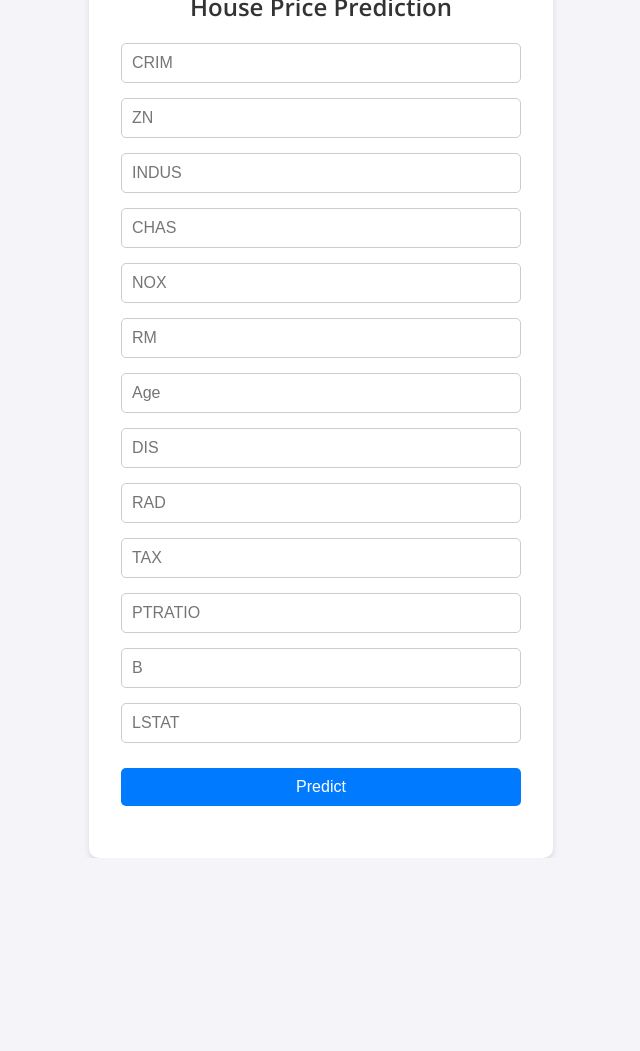
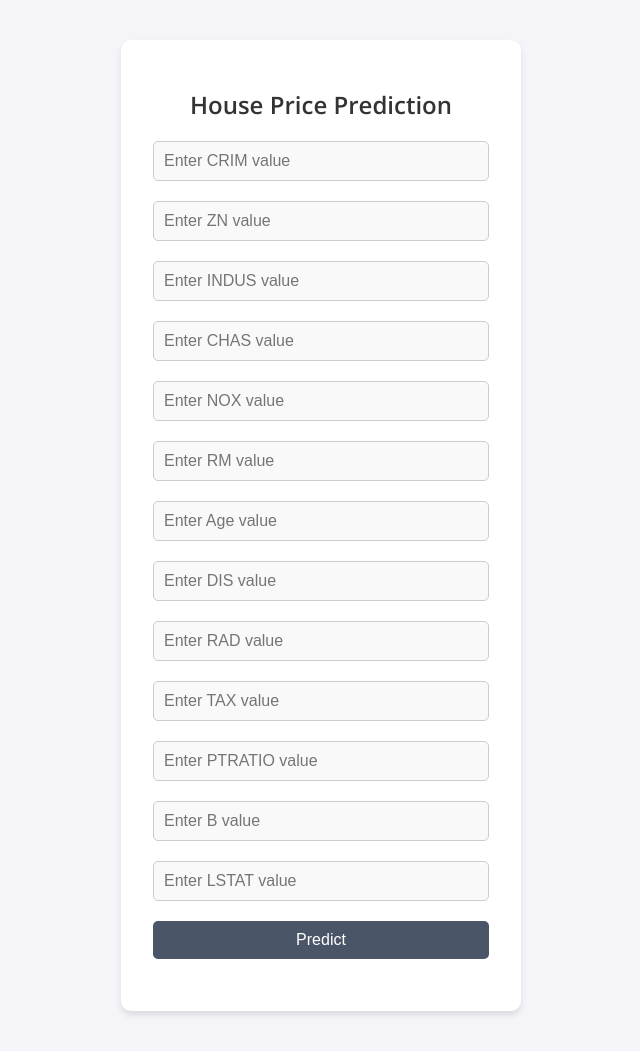
Before and after one commit to riyamustare/houseprice-prediction, a Flask app: page / in a window 1280 px wide. Shown: the whole page, without its empty margins (319-959 px from the left). Before the commit the page ends 858 px from the top, so only its background shows below. Run offline with Flask 3, Linux system fonts and the light colour scheme; parts of the project's set-up code (start-up, migrations or seed data) failed here and were passed over.

Commit message:
added styling

```diff
--- a/templates/home.html
+++ b/templates/home.html
@@ -15,7 +15,8 @@
       display: flex;
       justify-content: center;
       align-items: center;
-      height: 100vh;
+      min-height: 100vh;
+      box-sizing: border-box;
     }
 
     .login {
@@ -25,7 +26,8 @@
       box-shadow: 0 4px 6px rgba(0, 0, 0, 0.1);
       width: 100%;
       max-width: 400px;
-      margin: 40px auto;
+      margin: 40px 20px;
+      box-sizing: border-box;
     }
 
     .login h1 {
@@ -40,14 +42,21 @@
       flex-direction: column;
     }
 
+    .login label {
+      font-size: 14px;
+      color: #555;
+      margin-bottom: 5px;
+    }
+
     .login input[type="text"] {
-      margin-bottom: 15px;
+      margin-bottom: 20px;
       padding: 10px;
       font-size: 16px;
       border: 1px solid #ccc;
       border-radius: 5px;
       width: 100%;
       box-sizing: border-box;
+      background-color: #f9f9f9;
     }
 
     .login input[type="text"]:focus {
@@ -56,7 +65,7 @@
     }
 
     .btn {
-      background-color: #007BFF;
+      background-color: #4a5568;
       color: #fff;
       padding: 10px;
       font-size: 16px;
@@ -64,18 +73,15 @@
       border-radius: 5px;
       cursor: pointer;
       text-align: center;
+      transition: background-color 0.3s ease;
     }
 
     .btn:hover {
-      background-color: #0056b3;
+      background-color: #2d3748;
     }
 
     .btn:active {
-      background-color: #004080;
-    }
-
-    .login form .btn {
-      margin-top: 10px;
+      background-color: #1a202c;
     }
 
     .login .prediction {
@@ -88,24 +94,36 @@
 </head>
 
 <body>
-  <div class="login margin-top:5px">
+  <div class="login">
     <h1>House Price Prediction</h1>
 
     <!-- Main Input For Receiving Query to our ML -->
     <form action="{{ url_for('predict') }}" method="post">
-      <input type="text" name="CRIM" placeholder="CRIM" required />
-      <input type="text" name="ZN" placeholder="ZN" required />
-      <input type="text" name="INDUS" placeholder="INDUS" required />
-      <input type="text" name="CHAS" placeholder="CHAS" required />
-      <input type="text" name="NOX" placeholder="NOX" required />
-      <input type="text" name="RM" placeholder="RM" required />
-      <input type="text" name="Age" placeholder="Age" required />
-      <input type="text" name="DIS" placeholder="DIS" required />
-      <input type="text" name="RAD" placeholder="RAD" required />
-      <input type="text" name="TAX" placeholder="TAX" required />
-      <input type="text" name="PTRATIO" placeholder="PTRATIO" required />
-      <input type="text" name="B" placeholder="B" required />
-      <input type="text" name="LSTAT" placeholder="LSTAT" required />
+      <input type="text" id="CRIM" name="CRIM" placeholder="Enter CRIM value" required />
+
+      <input type="text" id="ZN" name="ZN" placeholder="Enter ZN value" required />
+
+      <input type="text" id="INDUS" name="INDUS" placeholder="Enter INDUS value" required />
+
+      <input type="text" id="CHAS" name="CHAS" placeholder="Enter CHAS value" required />
+
+      <input type="text" id="NOX" name="NOX" placeholder="Enter NOX value" required />
+
+      <input type="text" id="RM" name="RM" placeholder="Enter RM value" required />
+
+      <input type="text" id="Age" name="Age" placeholder="Enter Age value" required />
+
+      <input type="text" id="DIS" name="DIS" placeholder="Enter DIS value" required />
+
+      <input type="text" id="RAD" name="RAD" placeholder="Enter RAD value" required />
+
+      <input type="text" id="TAX" name="TAX" placeholder="Enter TAX value" required />
+
+      <input type="text" id="PTRATIO" name="PTRATIO" placeholder="Enter PTRATIO value" required />
+
+      <input type="text" id="B" name="B" placeholder="Enter B value" required />
+
+      <input type="text" id="LSTAT" name="LSTAT" placeholder="Enter LSTAT value" required />
 
       <button type="submit" class="btn">Predict</button>
     </form>
```
